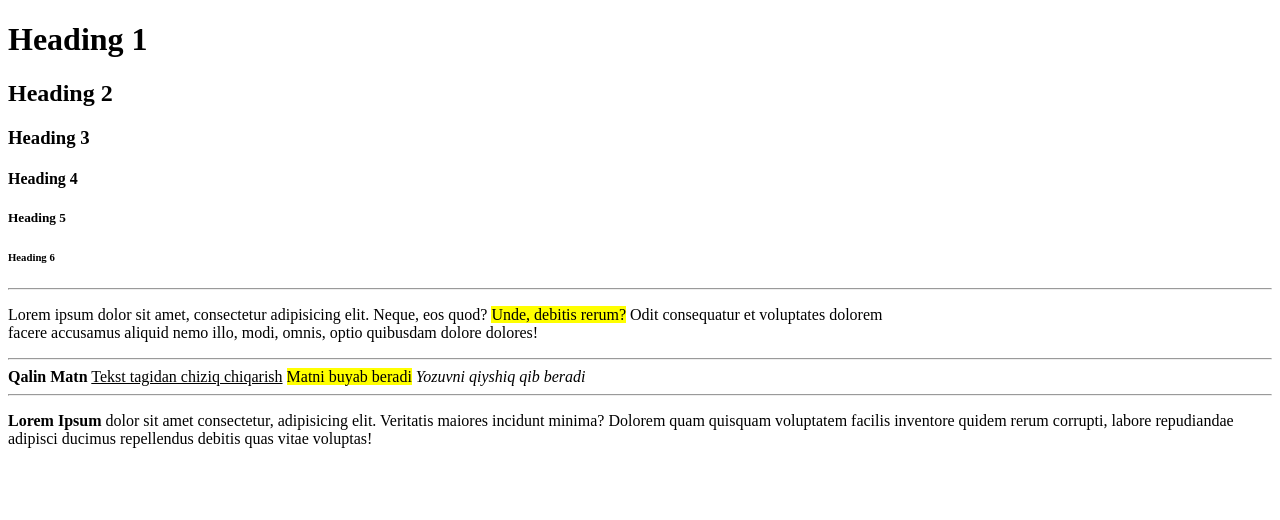
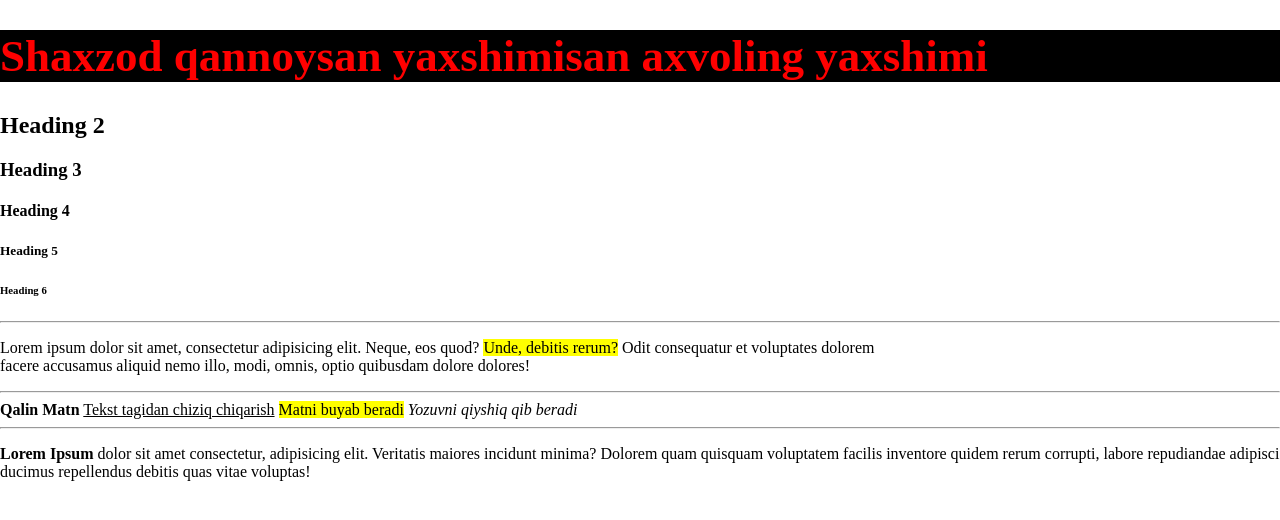
Before and after one commit to khamrayev5636/maket, a plain HTML site: page index.html in a window 1280 px wide. Drawn offline with Linux system fonts and the light colour scheme.

Commit message:
Add css file

```diff
--- a/index.html
+++ b/index.html
@@ -4,6 +4,7 @@
     <meta charset="UTF-8" />
     <meta name="viewport" content="width=device-width, initial-scale=1.0" />
     <title>1-dars</title>
+    <link rel="stylesheet" href="./style.css">
   </head>
   <body>
     <!-- Html emmet -->
@@ -12,7 +13,7 @@
     <!-- Sarlavha darajalari -->
     <!-- Ctrl + C kopy (Kopiravat qiladi) -->
     <!-- Ctrl + v vstavit (Ya'ni Kopiravat qilingan narsalarni quyadi ) -->
-    <h1>Heading 1</h1>
+    <h1>Shaxzod qannoysan yaxshimisan axvoling yaxshimi</h1>
     <h2>Heading 2</h2>
     <h3>Heading 3</h3>
     <h4>Heading 4</h4>
--- /dev/null
+++ b/style.css
@@ -0,0 +1,13 @@
+* {
+  box-sizing: border-box;
+}
+
+body {
+  margin: 0;
+}
+
+h1 {
+  font-size: 45px;
+  color: red;
+  background-color: black;
+}
```
